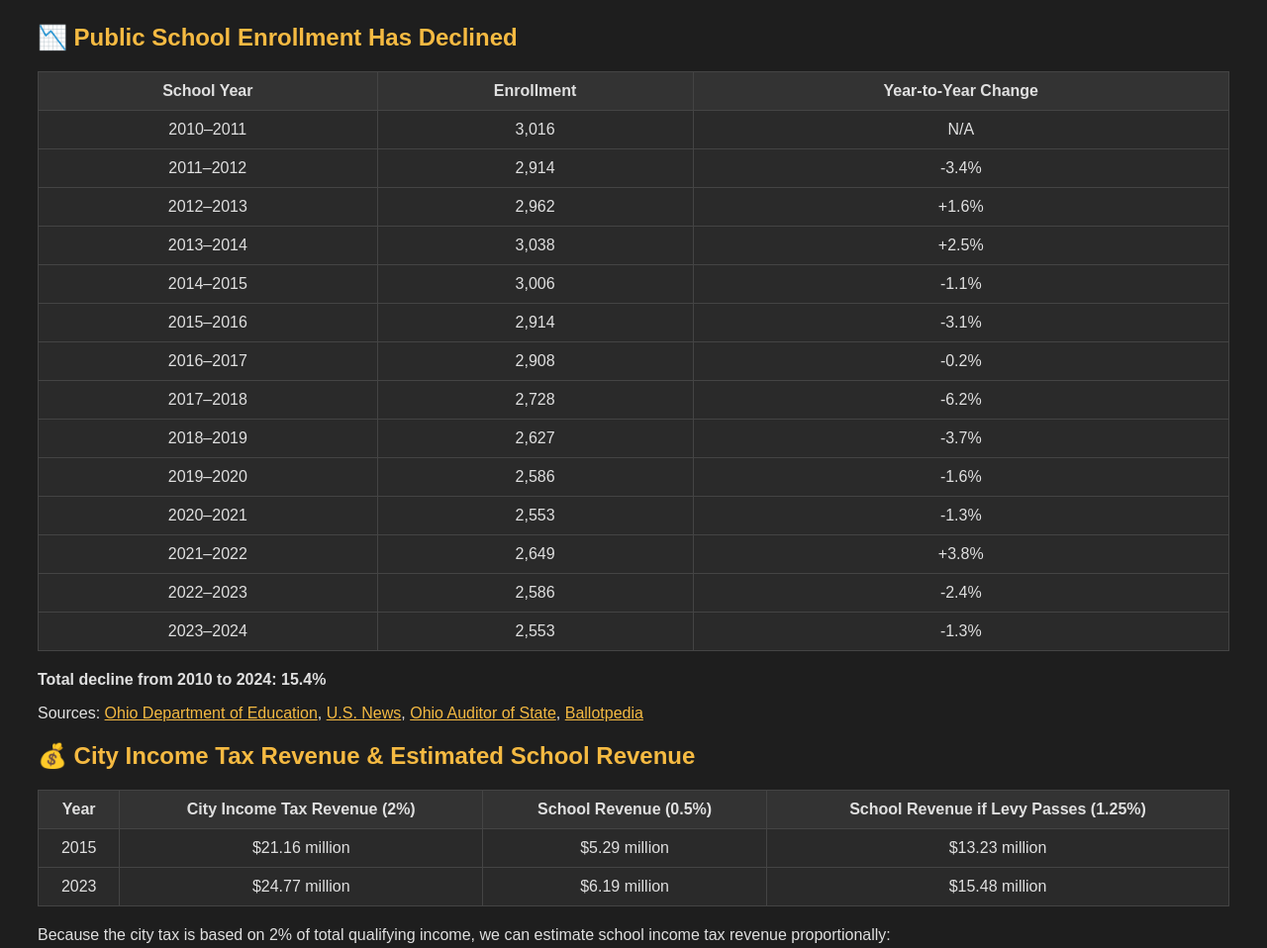
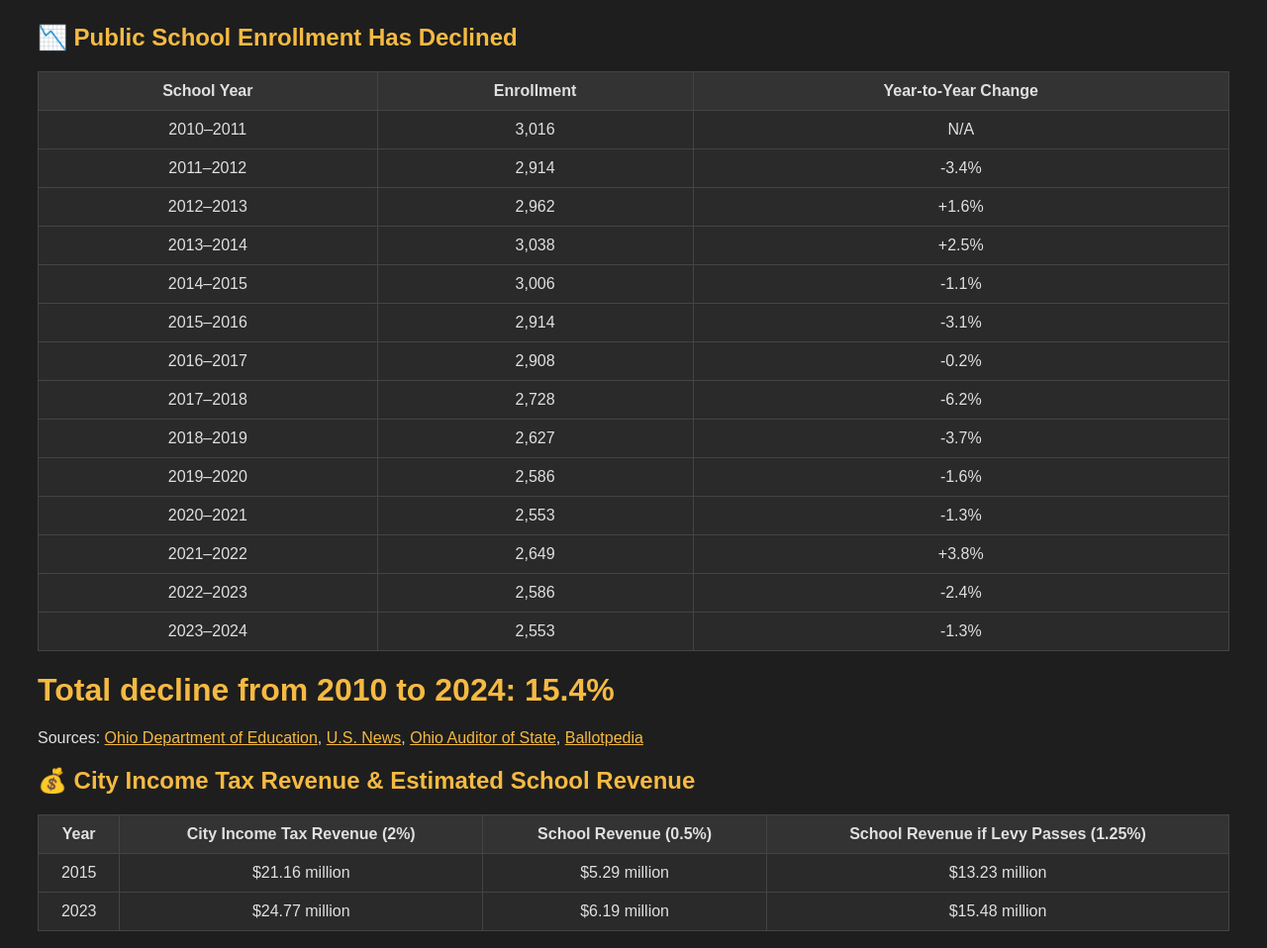
Before and after one commit to NoNewTaxes/VoteNO, a plain HTML site: page docs/index.html in a window 1280 px wide. Shown: the part 113-1071 px from the top of the page at 99% size. Drawn offline with Linux system fonts and the light colour scheme.

Commit message:
Update index.html

```diff
--- a/docs/index.html
+++ b/docs/index.html
@@ -63,7 +63,7 @@
   <tr><td>2022–2023</td><td>2,586</td><td>-2.4%</td></tr>
   <tr><td>2023–2024</td><td>2,553</td><td>-1.3%</td></tr>
 </table>
-<p><strong>Total decline from 2010 to 2024: 15.4%</strong></p>
+<h1><strong>Total decline from 2010 to 2024: 15.4%</strong></h1>
 <p>Sources:
   <a href="https://education.ohio.gov/getattachment/Topics/Data/Frequently-Requested-Data/Enrollment-Data/web_oct_hdcnt_fy11.xls.aspx?utm_source=chatgpt.com">Ohio Department of Education</a>,
   <a href="https://www.usnews.com/education/k12/ohio/districts/bowling-green-city-school-district-102707?utm_source=chatgpt.com">U.S. News</a>,
```
